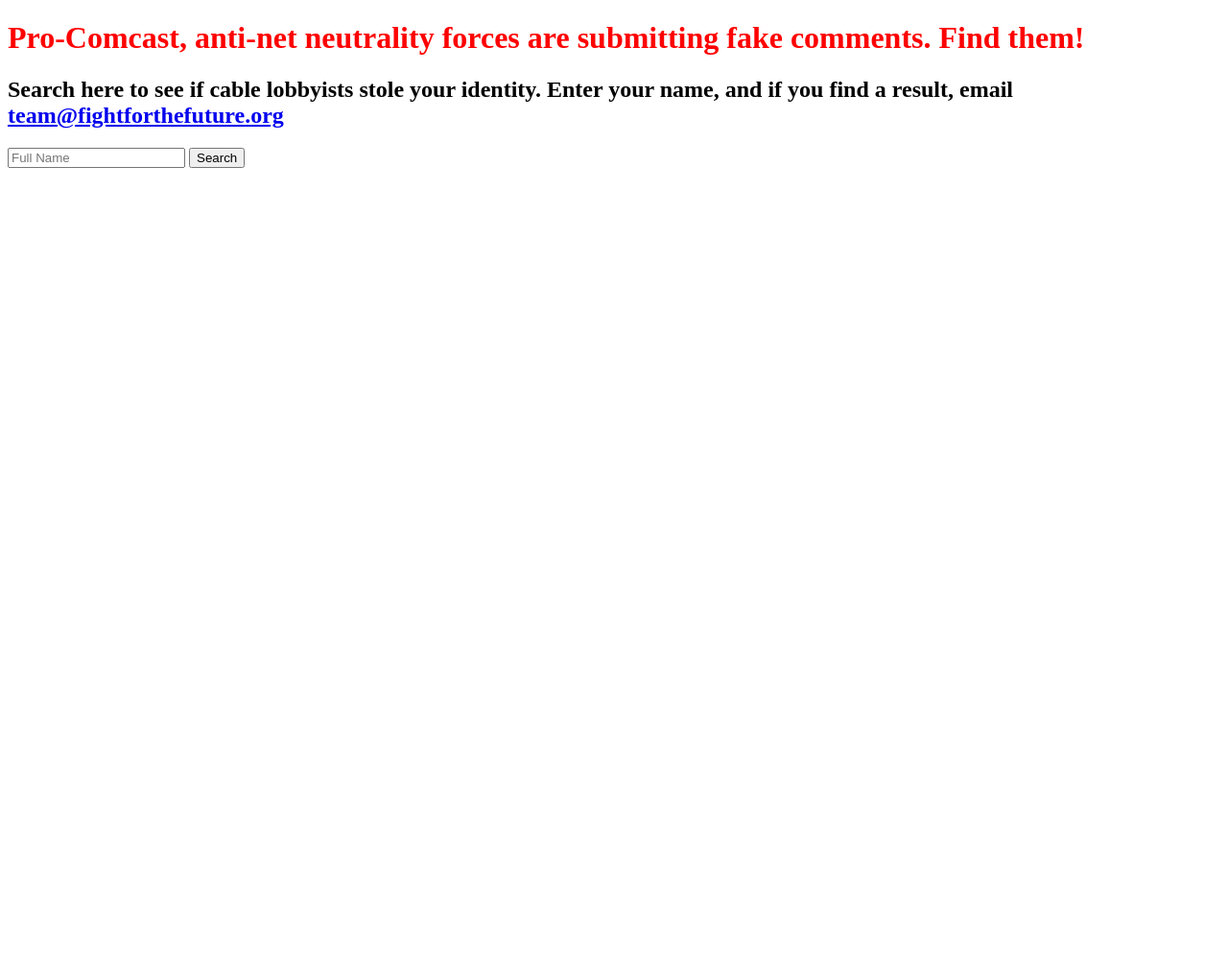
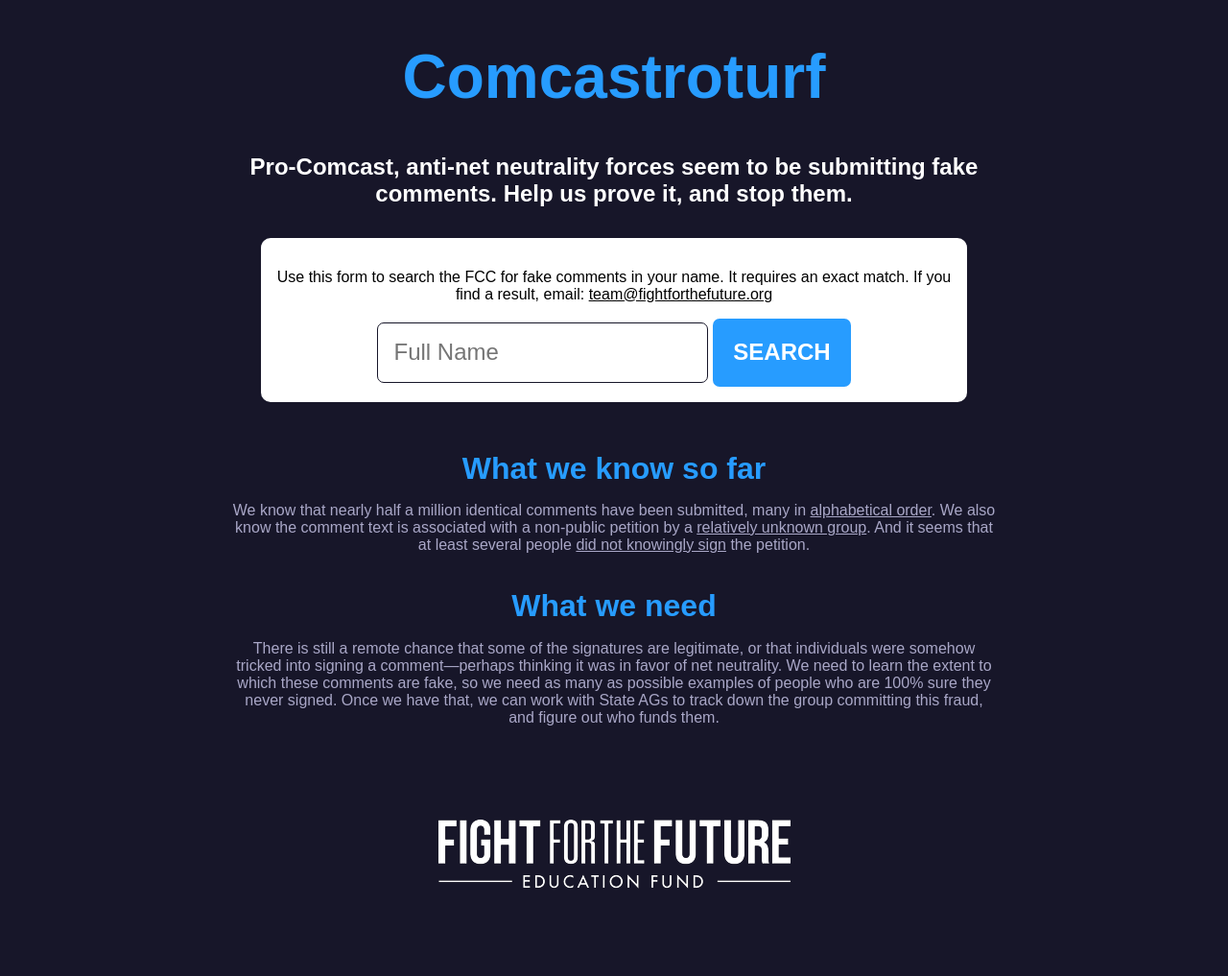
Before and after one commit to fightforthefuture/comcastroturf, a plain HTML site: page index.html in a window 1280 px wide. Shown: the whole page at 96% size. Before the commit the page ends 800 px from the top, so only its background shows below. Drawn offline with Linux system fonts and the light colour scheme.

Commit message:
Page more or less complete

```diff
--- a/index.html
+++ b/index.html
@@ -4,15 +4,28 @@
   <link rel="stylesheet" href="main.css">
   </head>
   <body>
-  <h1>Pro-Comcast, anti-net neutrality forces are submitting fake comments. Find them!</h1>
-  <h2>Search here to see if cable lobbyists stole your identity. Enter your name, and if you find a result, email <a href="mailto:team@fightforthefuture.org">team@fightforthefuture.org</a></h2>
+  <h1>Comcastroturf</h1>
+  <h2>Pro-Comcast, anti-net neutrality forces seem to be submitting fake comments. Help us prove it, and stop them.</h2>
+  <div class="search">
+  <p>Use this form to search the FCC for fake comments in your name. It requires an exact match. If you find a result, email: <a href="mailto:team@fightforthefuture.org">team@fightforthefuture.org</a></p>
     <form method="get" action="https://www.fcc.gov/ecfs/search/filings" accept-charset="UTF-8">
       <input type="text" name="filers_name" placeholder="Full Name" title="Full Name" autocomplete="name" required>
       <button type="submit">Search</button>
-
       <input type="hidden" name="proceedings_name" value="17-108" />
       <input type="hidden" name="q" value="The unprecedented regulatory power the Obama Administration imposed" />
       <input type="hidden" name="sort" value="date_disseminated,DES" />
     </form>
+    </div>
+    <section>
+    <h3>What we know so far</h3>
+    <p>We know that nearly half a million identical comments have been submitted, many in <a href="http://www.zdnet.com/article/a-bot-is-flooding-the-fccs-website-with-fake-anti-net-neutrality-comments/">alphabetical order</a>. We also know the comment text is associated with a non-public petition by a <a href="https://www.theverge.com/2017/5/10/15610744/anti-net-neutrality-fake-comments-identities">relatively unknown group</a>. And it seems that at least several people <a href="http://kdvr.com/2017/05/14/7000-coloradans-names-addresses-used-to-post-fake-comments-about-government-decision/">did not knowingly sign</a> the petition</a>.</p>
+    </section>
+    <section>
+    <h3>What we need</h3>
+    <p>There is still a remote chance that some of the signatures are legitimate, or that individuals were somehow tricked into signing a comment&mdash;perhaps thinking it was in favor of net neutrality. We need to learn the extent to which these comments are fake, so we need as many as possible examples of people who are 100% sure they never signed. Once we have that, we can work with State AGs to track down the group committing this fraud, and figure out who funds them.</p>
+    </section>
+    <footer>
+    <a href="https://fftfef.org"><img src="fftfef.png"></a>
+    </footer>
   </body>
 </html>
--- a/main.css
+++ b/main.css
@@ -1,3 +1,86 @@
+body {
+	font-family: sans-serif;
+	text-align: center;
+	background-color: #171629;
+	color: white;
+	max-width: 800px;
+	margin: 1em auto;
+}
+
+
 h1 {
-	color: red;
+	color: #279CFF;
+	font-size: 4em;
+	padding: 0 1em;
+
 }
+
+h2 {
+	color: white;
+}
+
+h3 {
+	color: #279CFF;
+	font-size: 2em;
+	line-height: 0.2;
+}
+
+.more-info {
+	padding-top: 1em;
+}
+
+p {
+	color: #a9a7c7;
+}
+
+section {
+	padding: .1em 0;
+}
+
+footer {
+	padding: 5em;
+}
+
+.search {
+	color: black;
+	background-color: white;
+	border-radius: 10px;
+	padding: 1em;
+	margin: 2em 2em;
+}
+
+.search p {
+	color: black;
+}
+
+.search p {
+	padding: 0;
+}
+
+a {
+	color: inherit;
+}
+
+input, button {
+	font-size: 2em;
+	padding: .3em;
+	border-radius: 7px;
+	display: inline;
+}
+
+input {
+	max-width: 20em;
+	border: 1px solid #171629;
+	font-size: 1.5em;
+	padding: .7em;
+}
+
+button {
+	background-color: #279CFF;
+	border-style: none;
+	color: white;
+	text-transform: uppercase;
+	padding: .9em;
+	font-weight: bold;
+	font-size: 1.5em;
+}
```
Also changed, not shown: fftfef.png (added).
